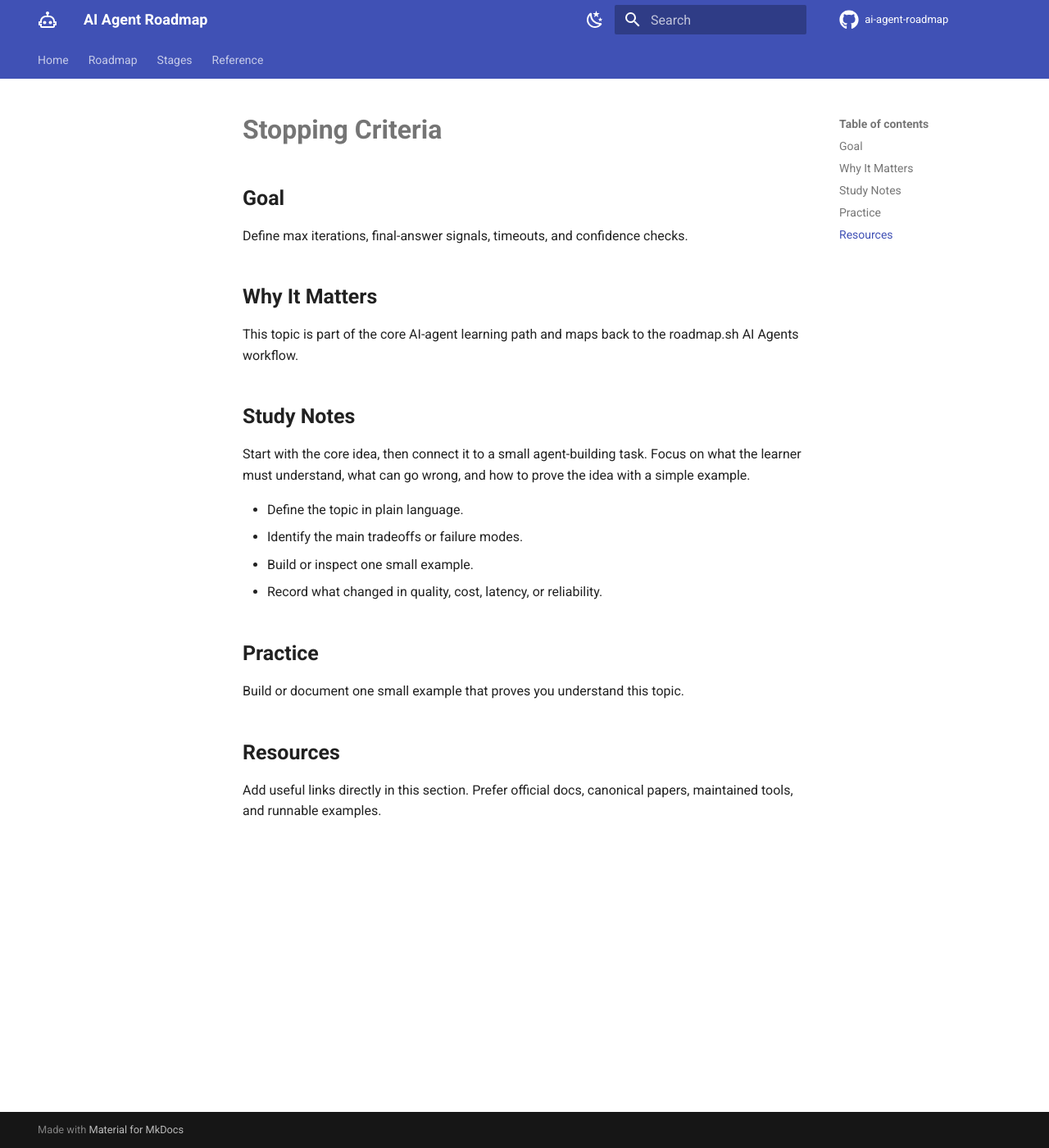
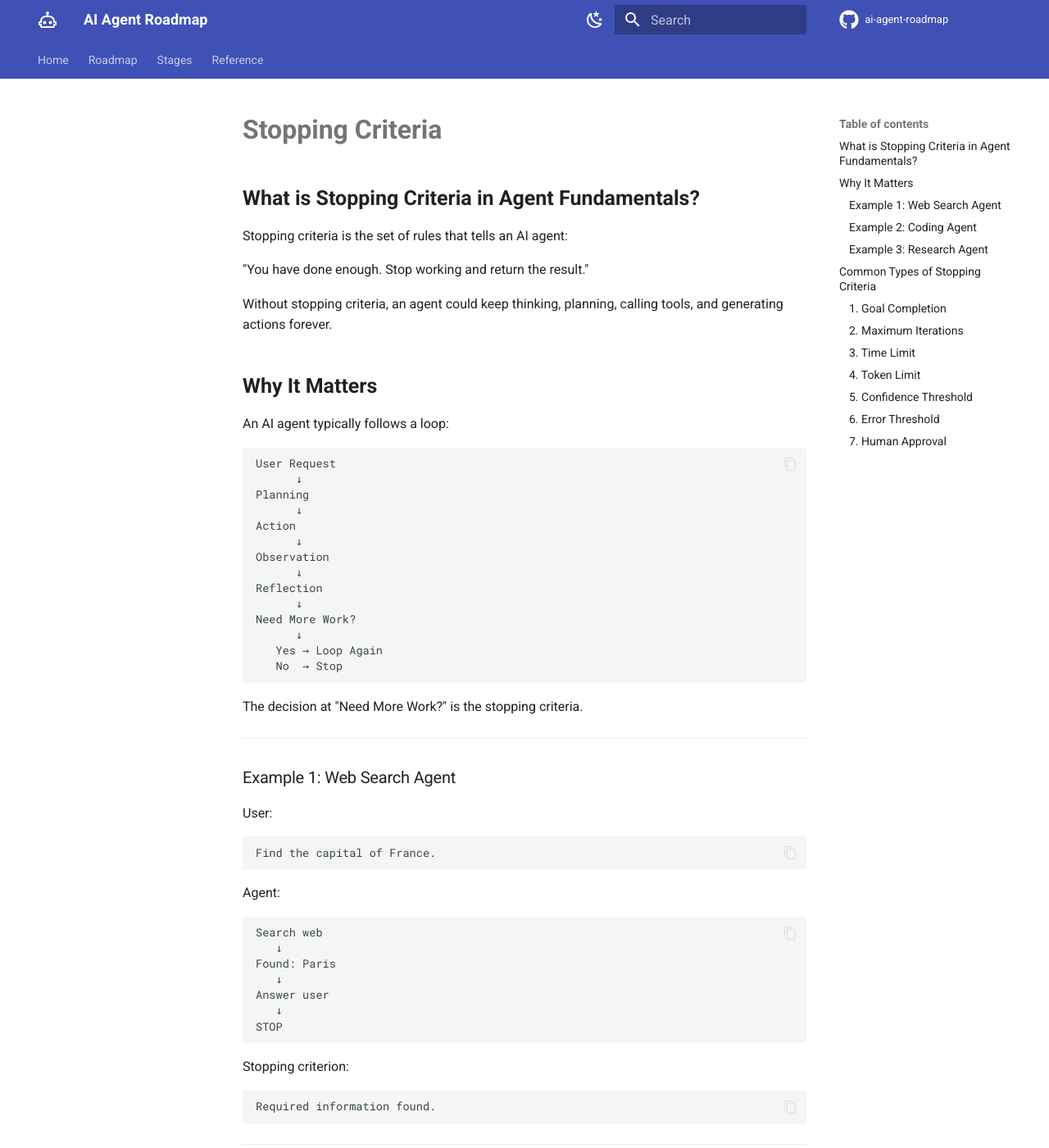
Before and after one commit to AceronX/ai-agent-roadmap, an MkDocs documentation site: the page built from docs/stages/04-agent-fundamentals/stopping-criteria/index.md, in a window 1280 px wide and 1400 px high. Shown: the whole window at 82% size. Built offline with MkDocs 1.6.1 and Material for MkDocs 9.7.7, drawn with Linux system fonts in a browser that asks for light colours; comment, search, counter and statistics services are not loaded; some of the changed text lies outside the part shown.

Commit message:
feat: Stopping criteria in AI agent

````diff
--- a/docs/stages/04-agent-fundamentals/stopping-criteria/index.md
+++ b/docs/stages/04-agent-fundamentals/stopping-criteria/index.md
@@ -1,26 +1,215 @@
 # Stopping Criteria
 
-## Goal
+## What is Stopping Criteria in Agent Fundamentals?
 
-Define max iterations, final-answer signals, timeouts, and confidence checks.
+Stopping criteria is the set of rules that tells an AI agent:
 
+"You have done enough. Stop working and return the result."
+
+Without stopping criteria, an agent could keep thinking, planning, calling tools, and generating actions forever.
 ## Why It Matters
+An AI agent typically follows a loop:
+```
+User Request
+      ↓
+Planning
+      ↓
+Action
+      ↓
+Observation
+      ↓
+Reflection
+      ↓
+Need More Work?
+      ↓
+   Yes → Loop Again
+   No  → Stop
+```
+The decision at "Need More Work?" is the stopping criteria.
 
-This topic is part of the core AI-agent learning path and maps back to the roadmap.sh AI Agents workflow.
+---
+### Example 1: Web Search Agent
 
-## Study Notes
+User:
+```
+Find the capital of France.
+```
+Agent:
+```
+Search web
+   ↓
+Found: Paris
+   ↓
+Answer user
+   ↓
+STOP
+```
+Stopping criterion:
+```
+Required information found.
+```
+---
+### Example 2: Coding Agent
 
-Start with the core idea, then connect it to a small agent-building task. Focus on what the learner must understand, what can go wrong, and how to prove the idea with a simple example.
+User:
+```
+Fix my failing unit test.
+```
 
-- Define the topic in plain language.
-- Identify the main tradeoffs or failure modes.
-- Build or inspect one small example.
-- Record what changed in quality, cost, latency, or reliability.
+Agent:
+```
+Read code
+   ↓
+Analyze error
+   ↓
+Modify code
+   ↓
+Run tests
+   ↓
+Tests pass?
+```
+If:
+```
+YES
+```
+Stop.
 
-## Practice
+If:
+```
+NO
+```
+Continue debugging.
 
-Build or document one small example that proves you understand this topic.
+Stopping criterion:
+```
+All tests pass.
+```
+---
+### Example 3: Research Agent
 
-## Resources
+User:
+```
+Research AI agents.
+```
+Agent:
+```
+Search source #1
+Search source #2
+Search source #3
+```
+Stopping criteria might be:
+```
+At least 10 reliable sources collected.
+```
+or
+```
+Research confidence > 90%.
+```
+## Common Types of Stopping Criteria
+### 1. Goal Completion
 
-Add useful links directly in this section. Prefer official docs, canonical papers, maintained tools, and runnable examples.
+Most common.
+
+Stop when the objective is achieved.
+
+Example:
+```
+Task:
+Book a hotel
+
+Hotel booked
+→ Stop
+```
+
+### 2. Maximum Iterations
+
+Stop after a fixed number of loops.
+
+Example:
+```
+Max Loops = 10
+```
+Agent:
+```
+Loop 1
+Loop 2
+...
+Loop 10
+STOP
+```
+Used to prevent infinite loops.
+
+### 3. Time Limit
+
+Stop after a certain amount of time.
+
+Example:
+```
+Maximum Runtime = 5 minutes
+```
+After 5 minutes:
+```
+STOP
+```
+Useful for production systems.
+
+### 4. Token Limit
+
+For LLM-powered agents.
+
+Example:
+```
+Max Tokens = 50,000
+```
+If the agent reaches the budget:
+```
+STOP
+```
+This controls cost.
+
+### 5. Confidence Threshold
+
+Stop when confidence is high enough.
+
+Example:
+```
+Confidence = 95%
+```
+Agent decides:
+```
+Answer is reliable.
+STOP
+```
+### 6. Error Threshold
+
+Stop if too many errors occur.
+
+Example:
+```
+5 consecutive failures
+```
+Then:
+```
+STOP
+Report failure
+```
+### 7. Human Approval
+
+Agent waits for user confirmation.
+
+Example:
+```
+Generated deployment plan.
+
+Then:
+```
+Approve?
+```
+If user approves:
+```
+Continue
+```
+Otherwise:
+```
+Stop or revise
+```
````
